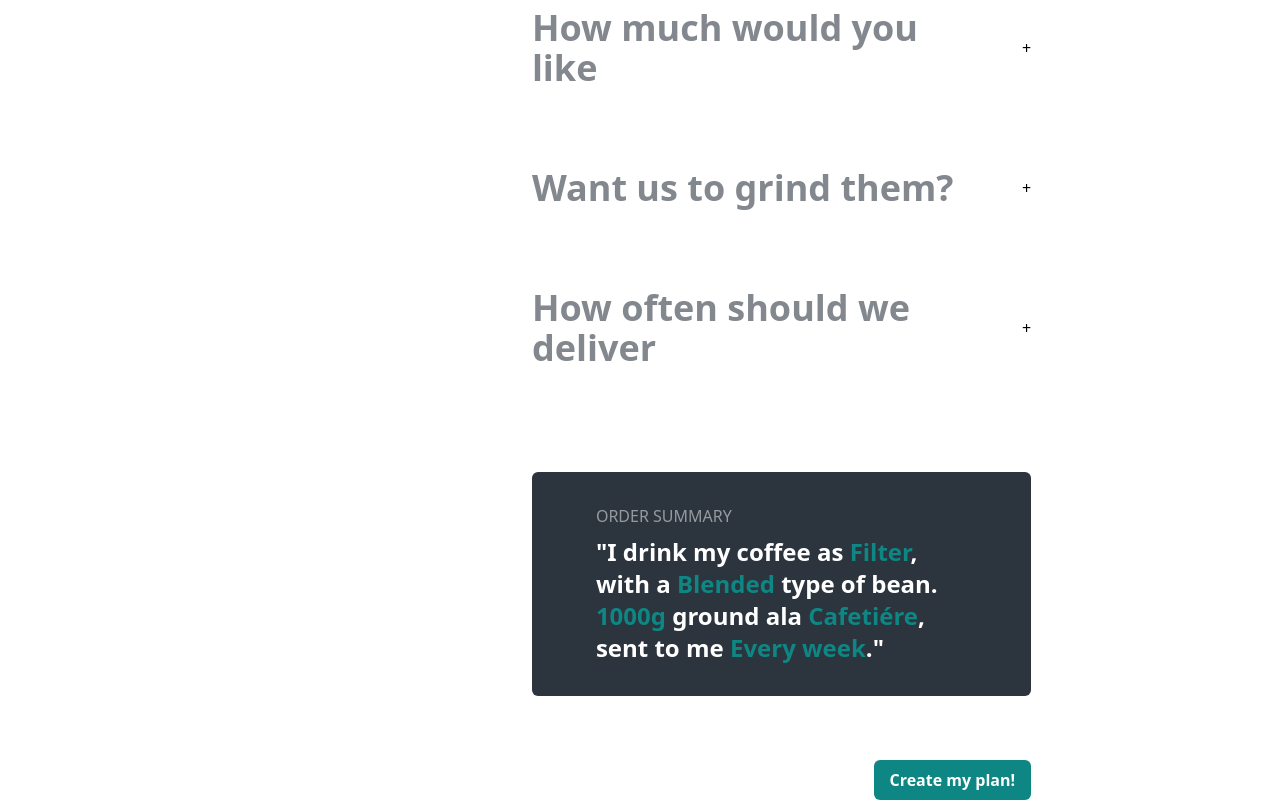
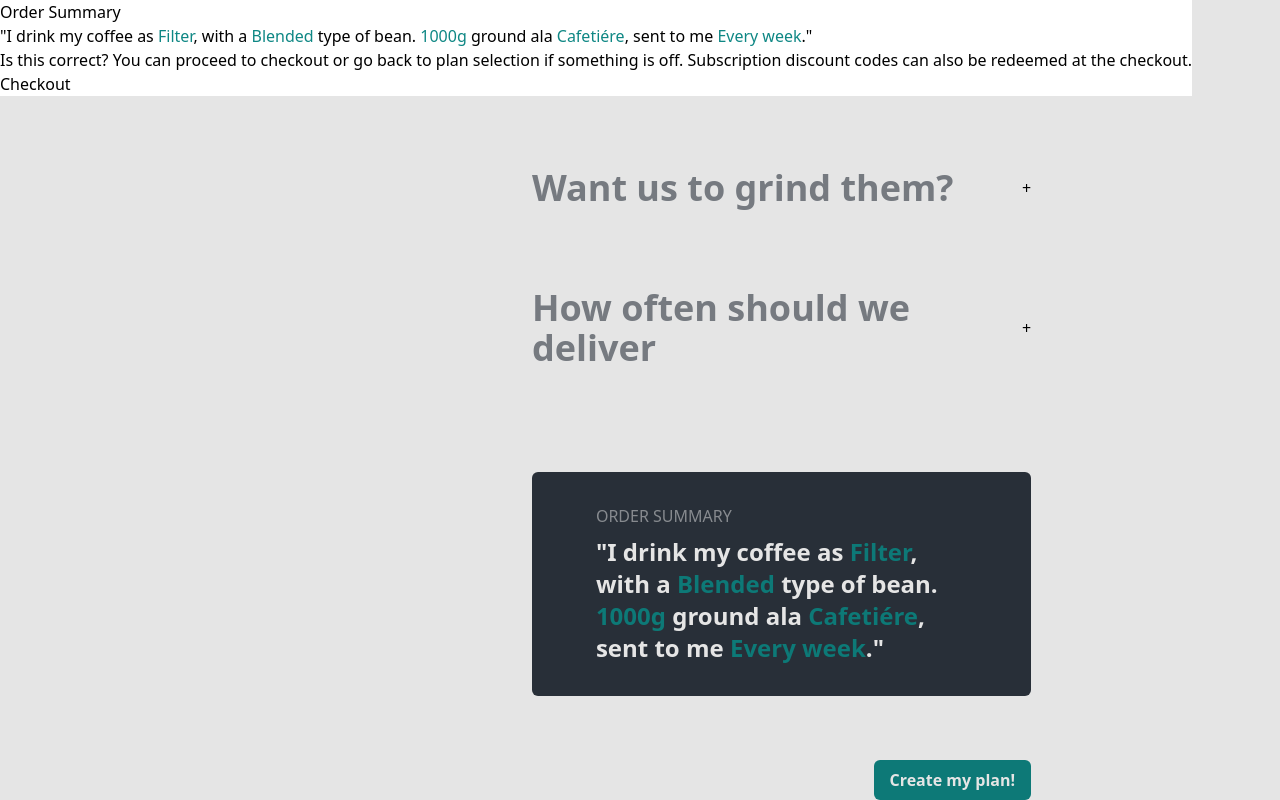
Before and after one commit to azanra/coffee-subscription, a React (Vite) app: page /plan in a window 1280 px wide. Both pictures are taken after a click on the button "Create my plan!". Shown: the part 779-1579 px from the top of the page. Built offline with nearby package versions, Linux system fonts and the light colour scheme.

Commit message:
feat: show and close the dialog modal on click

```diff
--- a/src/pages/components/plan/OrderSummary.tsx
+++ b/src/pages/components/plan/OrderSummary.tsx
@@ -1,4 +1,6 @@
+import { useState } from "react";
 import OrderSummaryText from "./OrderSummaryText";
+import SummaryModal from "./SummaryModal";
 
 export interface Order {
   preference: string | null;
@@ -13,6 +15,8 @@ interface IOrderSummary {
 }
 
 const OrderSummary = ({ order }: IOrderSummary) => {
+  const [isShowCheckoutModal, setIsShowCheckoutModal] = useState(false);
+
   const { preference, beanType, quantity, grindOption, deliveries } = order;
   const isCapsules = preference === "Capsule";
 
@@ -34,10 +38,16 @@ const OrderSummary = ({ order }: IOrderSummary) => {
         <button
           className="bg-[#0e8784] text-white font-bold px-[16px] py-[8px] rounded-md disabled:bg-[#e2dedb]"
           disabled={!isOrderCompleted}
+          onClick={() => setIsShowCheckoutModal(true)}
         >
           Create my plan!
         </button>
       </div>
+      <SummaryModal
+        order={order}
+        isShowCheckoutModal={isShowCheckoutModal}
+        setIsShowCheckoutModal={setIsShowCheckoutModal}
+      />
     </div>
   );
 };
--- /dev/null
+++ b/src/pages/components/plan/SummaryModal.tsx
@@ -0,0 +1,48 @@
+import OrderSummaryText from "./OrderSummaryText";
+import type { Order } from "./OrderSummary";
+import React, { useEffect, useRef } from "react";
+
+const SummaryModal = ({
+  order,
+  isShowCheckoutModal,
+  setIsShowCheckoutModal,
+}: {
+  order: Order;
+  isShowCheckoutModal: boolean;
+  setIsShowCheckoutModal: React.Dispatch<React.SetStateAction<boolean>>;
+}) => {
+  const dialogRef = useRef<HTMLDialogElement>(null);
+
+  useEffect(() => {
+    if (isShowCheckoutModal) {
+      dialogRef?.current?.showModal();
+    } else {
+      dialogRef.current?.close();
+    }
+  }, [isShowCheckoutModal]);
+
+  return (
+    <dialog ref={dialogRef}>
+      <div>
+        <h1>Order Summary</h1>
+      </div>
+      <div>
+        <div>
+          <OrderSummaryText order={order} />
+        </div>
+        <div>
+          <p>
+            Is this correct? You can proceed to checkout or go back to plan
+            selection if something is off. Subscription discount codes can also
+            be redeemed at the checkout.{" "}
+          </p>
+        </div>
+      </div>
+      <div>
+        <button onClick={() => setIsShowCheckoutModal(false)}>Checkout</button>
+      </div>
+    </dialog>
+  );
+};
+
+export default SummaryModal;
```
